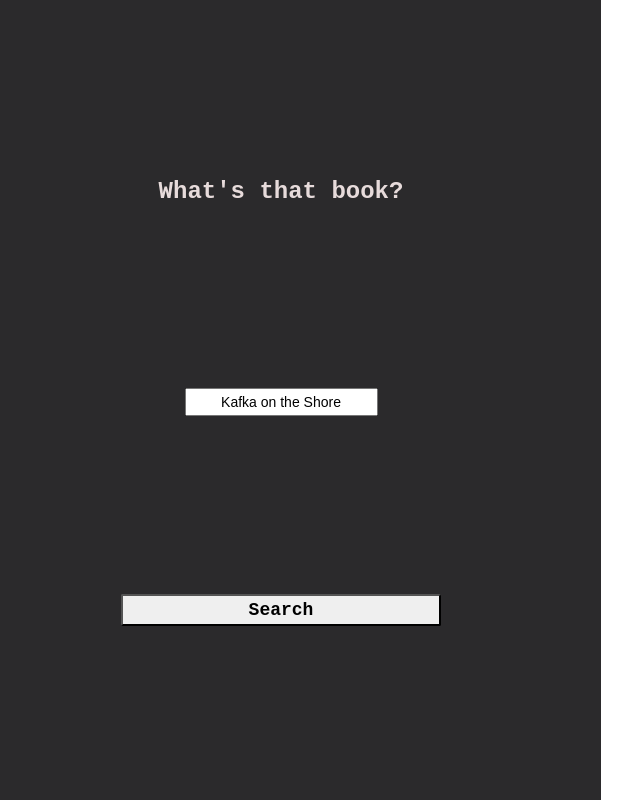
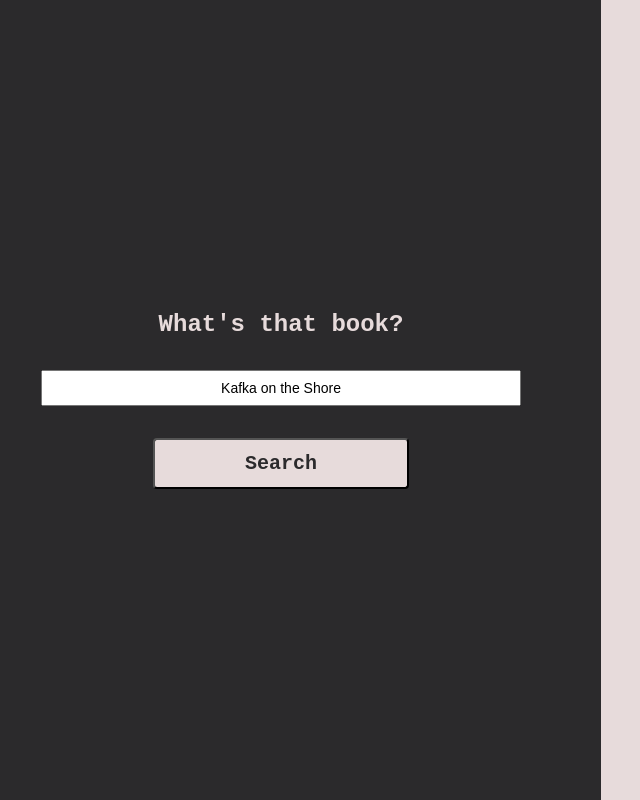
Before and after one commit to katshaze/whats-that-book, a React (Vite) app: page / in a window 1280 px wide. Shown: the top 800 px of the page, without its empty margins (39-679 px from the left). Built offline with nearby package versions, Linux system fonts and the light colour scheme.

Commit message:
feat: update search style & function

```diff
--- a/src/Results.js
+++ b/src/Results.js
@@ -1,13 +1,17 @@
 import React from "react";
 import Book from "./Book";
 
-const Results = ({ searchResults }) => {
+const Results = ({ initialPageLoad, searchResults }) => {
+
   return (
     <div className="results">
-      {searchResults.length === 0 ? (
-        <h3>No books found that match your search, soz</h3>
+      {!initialPageLoad ? (
+        searchResults.length === 0 ? (
+          <h3>No books found that match your search, sorry. Try again?</h3>
+        ) : searchResults.length === 1 && searchResults[0] === "loading" ? (
+          <h3>Searching...</h3>
         ) : (
-        searchResults.map(result => (
+          searchResults.map((result) => (
             <Book
               key={result.best_book[0].id[0]._}
               bookId={result.best_book[0].id[0]._}
@@ -16,6 +20,9 @@
               image={result.best_book[0].image_url[0]}
             />
           ))
+        )
+      ) : (
+        ""
       )}
     </div>
   );
--- a/src/Search.js
+++ b/src/Search.js
@@ -5,10 +5,12 @@
 import Details from "./Details";
 
 const Search = () => {
-  const [searchResults, setSearchResults] = useState([]);
+  const [searchResults, setSearchResults] = useState(['loading']);
+  const [initialPageLoad, setInitialPageLoad] = useState(true);
   const [book, updateBook] = useState("Kafka on the Shore");
 
   async function requestSearch() {
+    setInitialPageLoad(false);
     let response = await axios.post(`http://localhost:3000/book`, {
       book,
     });
@@ -21,7 +23,7 @@
   return (
     <div className="container">
       <form
-        className="search"
+        className={`search ${initialPageLoad && 'search--initial'}`}
         onSubmit={(e) => {
           e.preventDefault();
           requestSearch();
@@ -36,7 +38,7 @@
         <button className={"button search--button"}>Search</button>
       </form>
       <Router>
-        <Results searchResults={searchResults} path="/" />
+        <Results initialPageLoad={initialPageLoad} searchResults={searchResults} path="/" />
         <Details path="details/:id" />
       </Router>
     </div>
--- a/src/style.css
+++ b/src/style.css
@@ -21,16 +21,17 @@
 
 .search {
   align-items: center;
+  background-color: #2b2a2c;
+  color: #e7dbdb;
   display: flex;
   flex-direction: column;
   height: 25vh;
-  justify-content: space-evenly;
+  justify-content: center;
   text-align: center;
 }
 
-.search * {
-  padding: 4px;
-  margin: 4px;
+.search--initial {
+  height: 50vh;
 }
 
 .results,
@@ -38,6 +39,7 @@
   display: block;
   height: 75vh;
   overflow: scroll;
+  padding: 16px;
 }
 
 h2 {
@@ -45,13 +47,27 @@
   padding: 16px;
 }
 
-.search {
-  background-color: #2b2a2c;
-  color: #e7dbdb;
+.search--heading {
+  margin-bottom: 16px;
+  padding: 0;
+}
+
+.search--input {
+  margin: 16px 0;
+  padding: 8px;
+  width: 75%;
+}
+
+.search--button {
+  border-radius: 4px;
+  font-size: 20px;
+  margin-top: 16px;
+  padding: 12px;
+  width: 40%;
 }
 
 .results,
-.button--search,
+.search--button,
 .book,
 .details {
   background-color: #e7dbdb;
@@ -163,8 +179,8 @@
 /* style adjustments for tablet and desktop */
 @media screen and (min-width: 800px) {
   .container {
-    flex-direction: row;
-  }
+    display: flex
+ }
 
   .search,
   .results,
```
Lines whose indentation alone changed are shown as unchanged.
